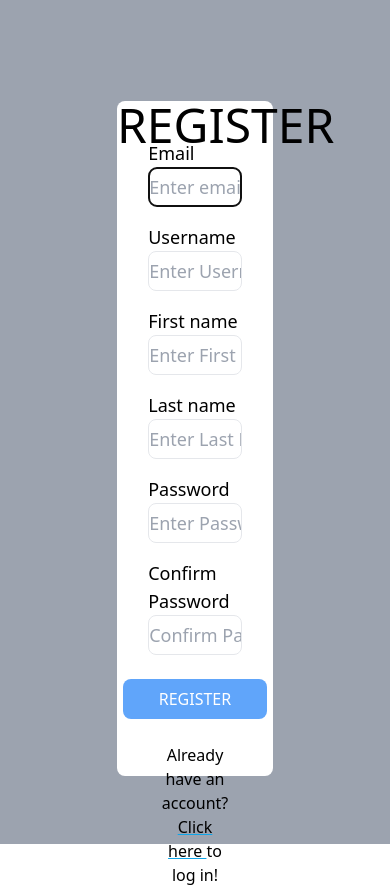
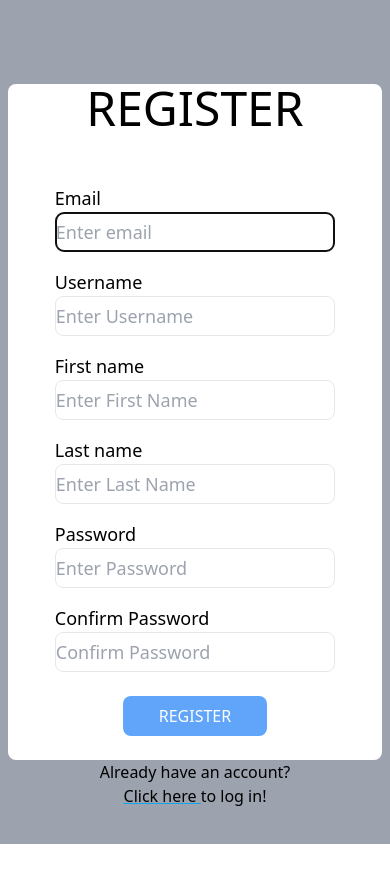
Before and after one commit to Badymits/django-postbook, a Django app: page /auth/register/ in a window 390 px wide. After the commit the page ends 844 px from the top, so only its background shows below. Run offline with Django 5.2, Linux system fonts and the light colour scheme; some libraries are stand-ins or nearby versions.

Commit message:
added media queries

```diff
--- a/postbook/accounts/templates/accounts/login.html
+++ b/postbook/accounts/templates/accounts/login.html
@@ -9,8 +9,8 @@
     <title>PostBook</title>
 </head>
 <body>
-    <section class="bg-gray-400 h-[100vh] max-w-full relative">
-        <div class="bg-white h-[80vh] w-[30%] absolute top-[12%] m-0 right-[35%] left-[35%] rounded-lg ">
+    <section class="bg-gray-400 h-[100vh] max-w-full relative flex items-center px-2">
+        <div class="bg-white h-[80vh] w-full mx-2 xl:w-[50%]  md:w-[80%] m-0 block mx-auto rounded-lg">
             <h1 class="text-center text-5xl font-thin uppercase mt-6">Login</h1>
             <div >
                 <form action="{% url 'login' %}" method="post" class="flex flex-col items-center justify-center
--- a/postbook/accounts/templates/accounts/register.html
+++ b/postbook/accounts/templates/accounts/register.html
@@ -9,13 +9,13 @@
     <title>PostBook</title>
 </head>
 <body>
-    <section class="bg-gray-400 h-[100vh] max-w-full relative">
-        <div class="bg-white h-[80vh] w-[40%] absolute top-[12%] m-0 right-[30%] left-[30%] rounded-lg ">
+    <section class="bg-gray-400 h-[100vh] max-w-full relative flex items-center px-2">
+        <div class="bg-white h-[80vh] w-full mx-2 xl:w-[50%]  md:w-[80%] m-0 block mx-auto rounded-lg">
             <h1 class="text-center text-5xl font-thin uppercase">Register</h1>
             {{ form.non_field_errors }}
             <div >
                 <form action="{% url 'register' %}" method="post" class="flex flex-col items-center justify-center
-                 w-[60%] mx-auto h-[45em]">
+                 w-[75%] xl:w-[60%] md:w-[80%] mx-auto h-[45em]">
                     {% csrf_token %}
                     {% for field in reg_form %}
                         <div class="w-full text-left my-2 text-lg">
```
